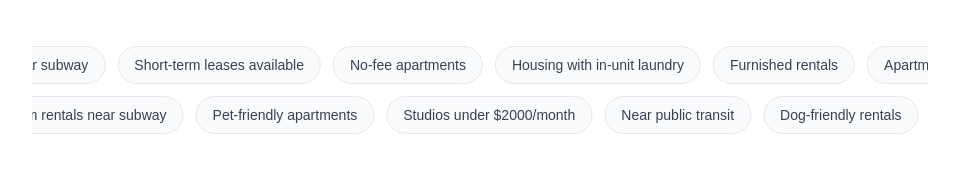
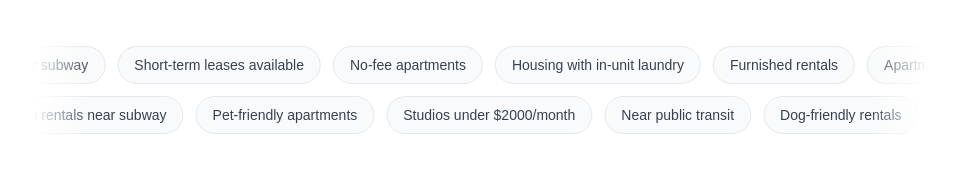
Before and after one commit to nicholaschen09/ai-agent-housing, a Next.js app: page / in a window 1280 px wide. Shown: the part 434-606 px from the top of the page, without its empty margins (160-1119 px from the left). Built offline with nearby package versions, Linux system fonts and the light colour scheme.

Commit message:
added fade in and out on edges of suggestions

```diff
--- a/app/globals.css
+++ b/app/globals.css
@@ -154,6 +154,27 @@ body {
   position: relative;
 }
 
+.marquee-container::before,
+.marquee-container::after {
+  content: '';
+  position: absolute;
+  top: 0;
+  bottom: 0;
+  width: 60px;
+  z-index: 10;
+  pointer-events: none;
+}
+
+.marquee-container::before {
+  left: 0;
+  background: linear-gradient(to right, white, transparent);
+}
+
+.marquee-container::after {
+  right: 0;
+  background: linear-gradient(to left, white, transparent);
+}
+
 .marquee-content {
   display: inline-flex;
   gap: 0.75rem;
```
